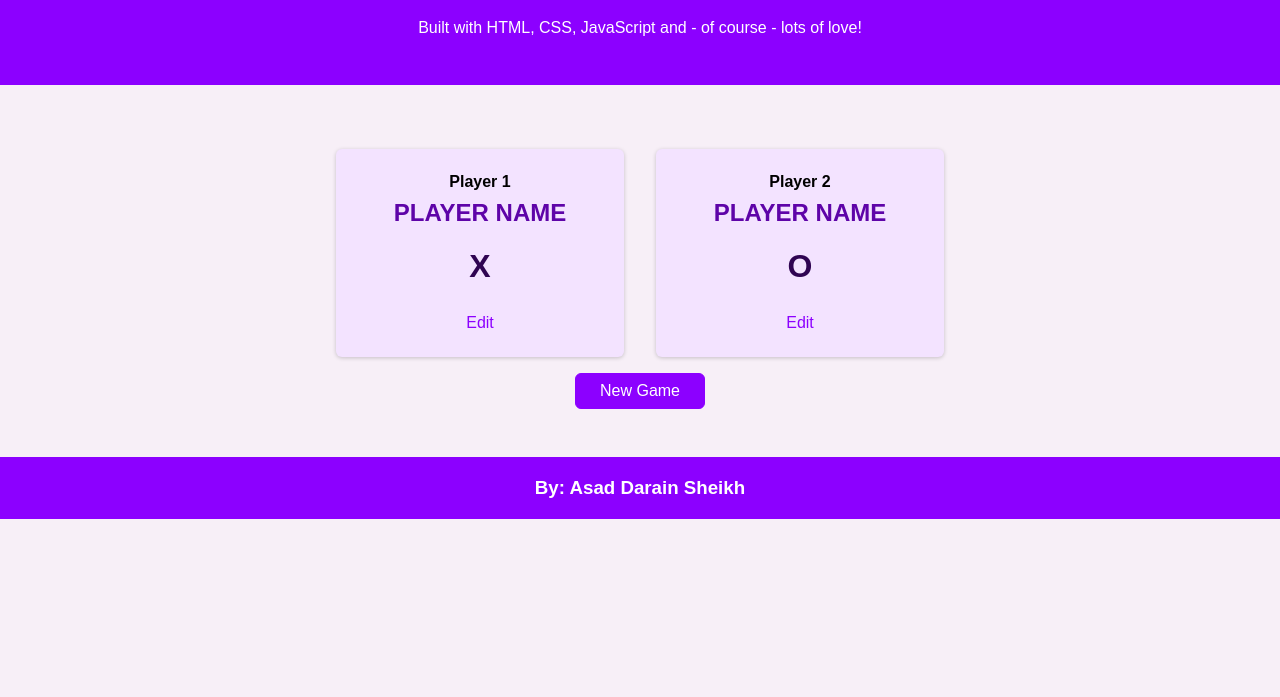
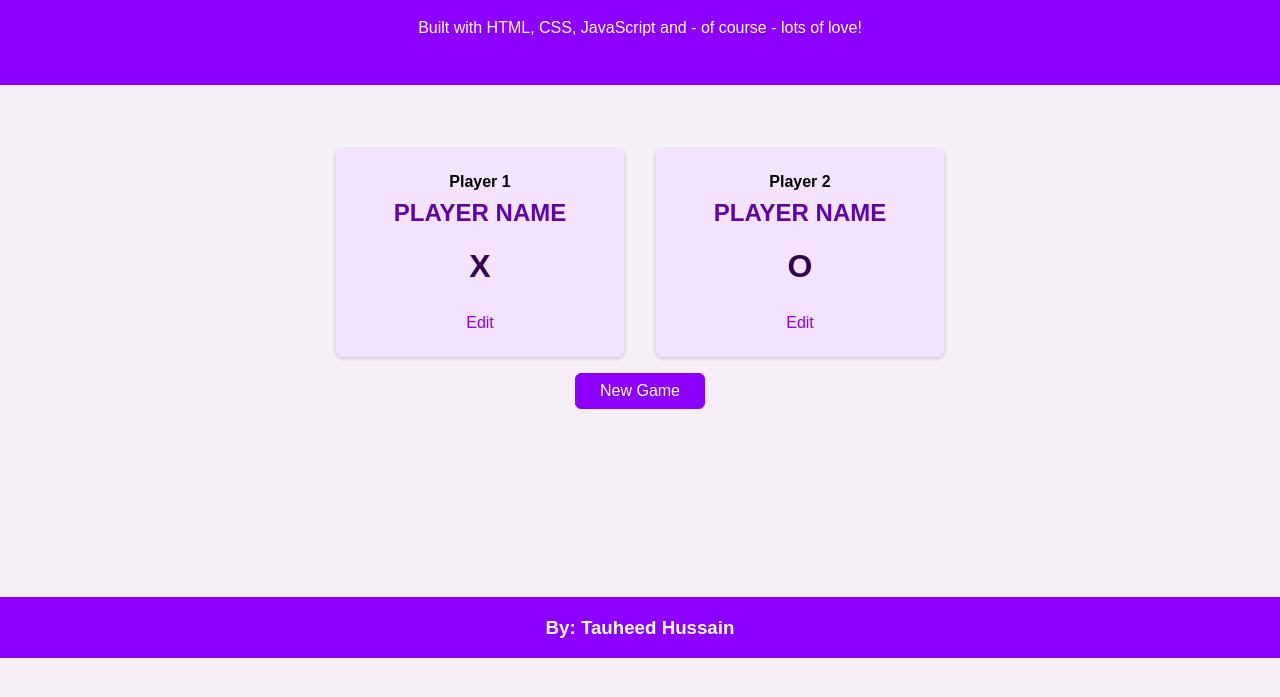
Before and after one commit to asaddarain/tic-tac-toe, a plain HTML site: page index.html in a window 1280 px wide. Shown: the part 93-790 px from the top of the page. Drawn offline with Linux system fonts and the light colour scheme.

Commit message:
minor changes

```diff
--- a/index.html
+++ b/index.html
@@ -79,7 +79,7 @@
 
             <!-- game over display -->
             <article class="game-over" id="game-over">
-                <h2>You won <b class="winner-name">PLAYER NAME !</b></h2>
+                <h2><b class="winner-name">PLAYER NAME</b> Won!</h2>
                 <p>Click "New Game" to start a new game!</p>
             </article>
             <p>It's your turn <b id="active-player-name">PLAYER NAME</b>!</p>
@@ -101,8 +101,10 @@
             </ol>
         </section>
     </main>
+
+    <!-- FOOTER -->
     <footer>
-        <h3>By: Asad Darain Sheikh</h3>
+        <h3>By: Tauheed Hussain</h3>
     </footer>
 </body>
 
--- a/style.css
+++ b/style.css
@@ -29,6 +29,10 @@ header {
 
 /* --------------------------------------------- */
 /* MAIN */
+main {
+  min-height: 54vh;
+  flex-grow: 1;
+}
 
 aside {
   position: fixed;
```
